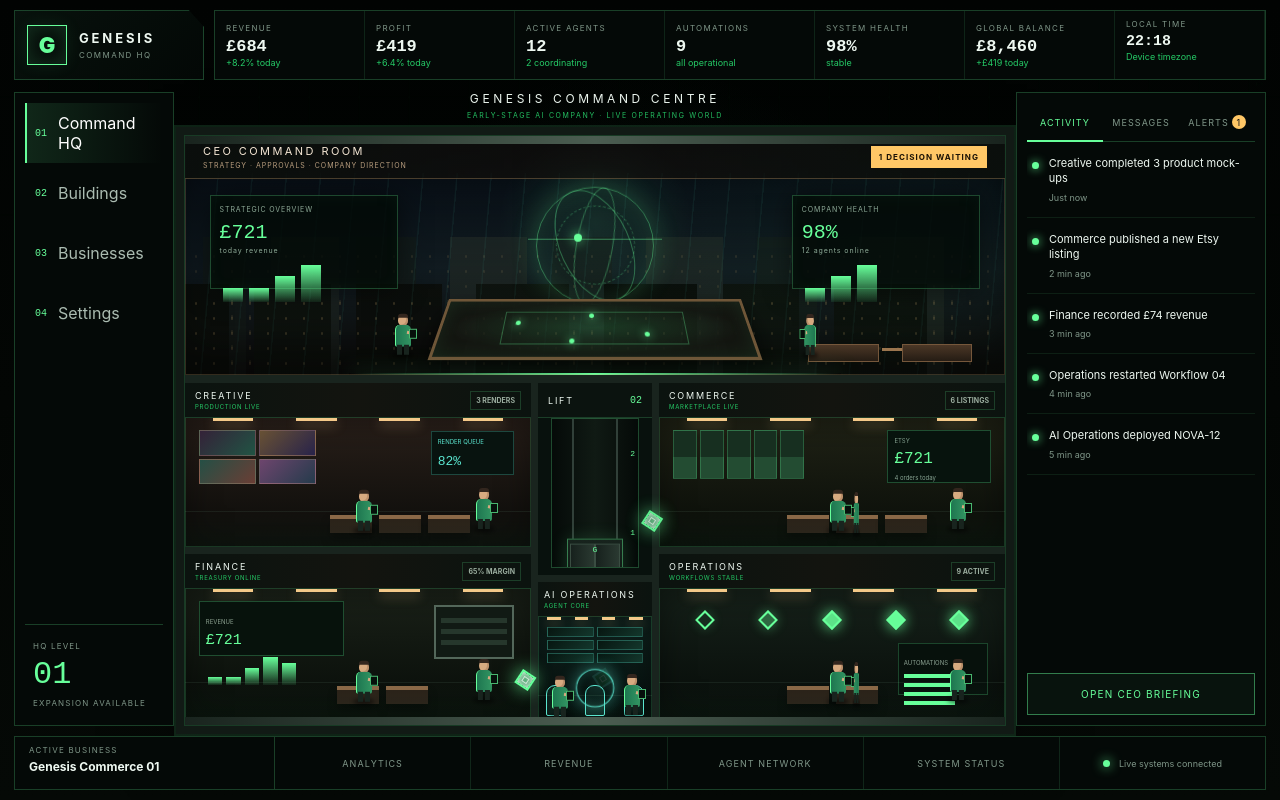
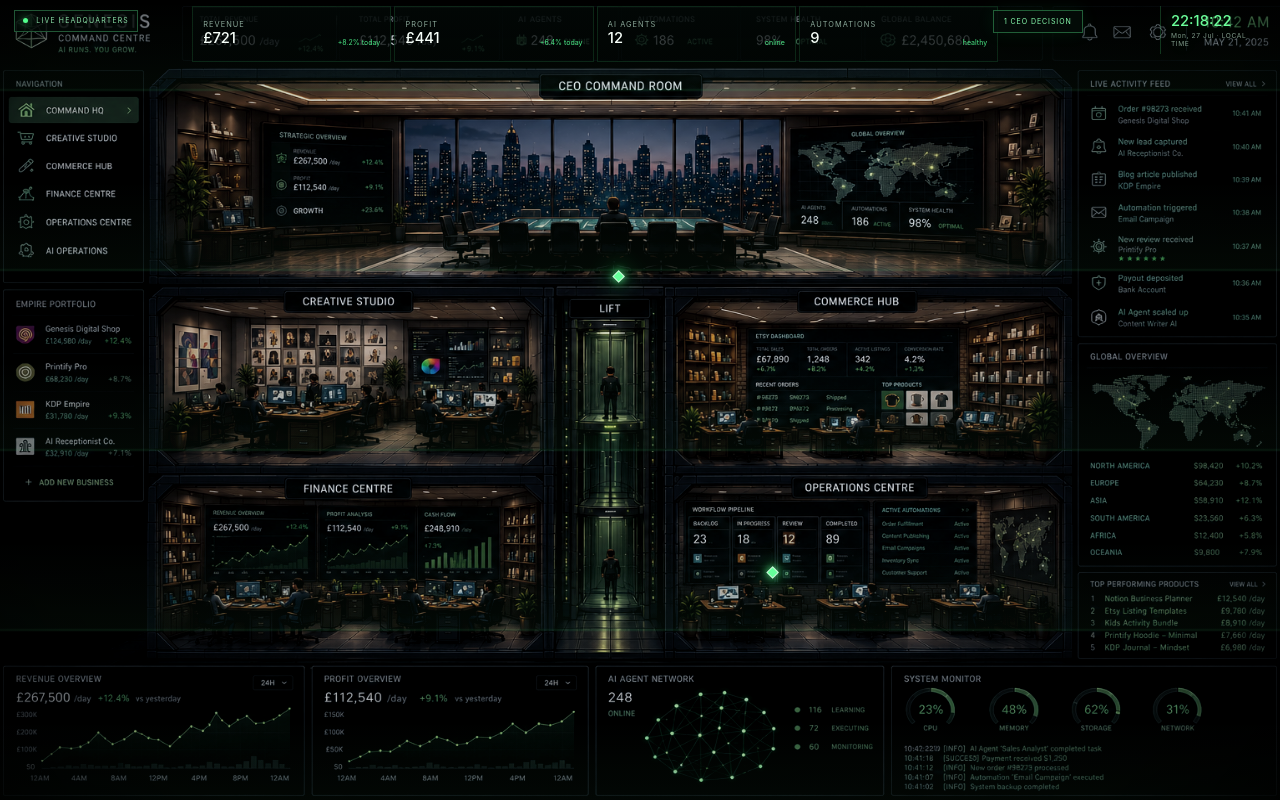
Before and after one commit to mehmetsezek/genesis, a Next.js app: page / in a window 1280 px wide. Built offline with nearby package versions, Linux system fonts and the light colour scheme.

Commit message:
Genesis V2.1 Cinematic Rebuild

```diff
--- a/components/command-hq/CommandHQ.tsx
+++ b/components/command-hq/CommandHQ.tsx
@@ -3,119 +3,101 @@
 import { useEffect, useMemo, useState } from "react";
 import type { Department, DepartmentId } from "@/data/genesis";
 import { activities as initialActivities, departments as initialDepartments } from "@/data/genesis";
-import { TopMetrics } from "@/components/hud/TopMetrics";
-import { LeftNavigation } from "@/components/hud/LeftNavigation";
-import { ActivityPanel } from "@/components/hud/ActivityPanel";
-import { BottomNavigation } from "@/components/hud/BottomNavigation";
-import { HeadquartersBuilding } from "./HeadquartersBuilding";
 import { DepartmentDetail } from "./DepartmentDetail";
 import { CEOBriefing } from "./CEOBriefing";
 
 type ApprovalState = "pending" | "publishing" | "approved";
+const STORAGE_KEY = "genesis-v2-visual-state";
 
-const STORAGE_KEY = "genesis-v1-2-state";
+const hotspots: Array<{ id: DepartmentId; label: string; className: string }> = [
+  { id: "ceo", label: "Open CEO Command Room", className: "hotspot-ceo" },
+  { id: "creative", label: "Open Creative Studio", className: "hotspot-creative" },
+  { id: "commerce", label: "Open Commerce Hub", className: "hotspot-commerce" },
+  { id: "finance", label: "Open Finance Centre", className: "hotspot-finance" },
+  { id: "operations", label: "Open Operations Centre", className: "hotspot-operations" },
+  { id: "ai-operations", label: "Open AI Operations", className: "hotspot-ai" },
+];
 
 export function CommandHQ() {
   const [selected, setSelected] = useState<DepartmentId | undefined>();
   const [briefingOpen, setBriefingOpen] = useState(false);
   const [approvalState, setApprovalState] = useState<ApprovalState>("pending");
-  const [revenue, setRevenue] = useState(684);
-  const [profit, setProfit] = useState(419);
+  const [revenue, setRevenue] = useState(721);
+  const [profit, setProfit] = useState(441);
   const [activityItems, setActivityItems] = useState(initialActivities);
-  const [hydrated, setHydrated] = useState(false);
+  const [time, setTime] = useState(new Date());
 
   useEffect(() => {
+    const id = window.setInterval(() => setTime(new Date()), 1000);
     try {
       const saved = window.localStorage.getItem(STORAGE_KEY);
       if (saved) {
-        const parsed = JSON.parse(saved) as {
-          approvalState?: ApprovalState;
-          revenue?: number;
-          profit?: number;
-          activityItems?: string[];
-        };
+        const parsed = JSON.parse(saved) as Partial<{ approvalState: ApprovalState; revenue: number; profit: number; activityItems: string[] }>;
         if (parsed.approvalState) setApprovalState(parsed.approvalState);
         if (typeof parsed.revenue === "number") setRevenue(parsed.revenue);
         if (typeof parsed.profit === "number") setProfit(parsed.profit);
         if (Array.isArray(parsed.activityItems)) setActivityItems(parsed.activityItems);
       }
-    } catch {
-      // Ignore invalid local state and continue with safe defaults.
-    } finally {
-      setHydrated(true);
-    }
+    } catch {}
+    return () => window.clearInterval(id);
   }, []);
 
   useEffect(() => {
-    if (!hydrated) return;
-    window.localStorage.setItem(
-      STORAGE_KEY,
-      JSON.stringify({ approvalState, revenue, profit, activityItems }),
-    );
-  }, [approvalState, revenue, profit, activityItems, hydrated]);
+    window.localStorage.setItem(STORAGE_KEY, JSON.stringify({ approvalState, revenue, profit, activityItems }));
+  }, [approvalState, revenue, profit, activityItems]);
 
-  const departments = useMemo<Department[]>(
-    () =>
-      initialDepartments.map((department) => {
-        if (department.id !== "commerce") return department;
-        if (approvalState === "pending") return department;
-        if (approvalState === "publishing") {
-          return {
-            ...department,
-            status: "processing",
-            activity: "Publishing Commerce Listing 014",
-          };
-        }
-        return {
-          ...department,
-          status: "healthy",
-          tasks: Math.max(0, department.tasks - 1),
-          activity: "Commerce Listing 014 is live",
-        };
-      }),
-    [approvalState],
-  );
+  const departments = useMemo<Department[]>(() => initialDepartments.map((department) => {
+    if (department.id !== "commerce") return department;
+    if (approvalState === "publishing") return { ...department, status: "processing", activity: "Publishing Commerce Listing 014" };
+    if (approvalState === "approved") return { ...department, status: "healthy", tasks: Math.max(0, department.tasks - 1), activity: "Commerce Listing 014 is live" };
+    return department;
+  }), [approvalState]);
 
-  const selectedDepartment = useMemo(
-    () => departments.find((item) => item.id === selected),
-    [departments, selected],
-  );
+  const selectedDepartment = departments.find((item) => item.id === selected);
+  const hour = time.getHours();
+  const phase = hour < 6 ? "night" : hour < 9 ? "dawn" : hour < 17 ? "day" : hour < 20 ? "dusk" : "night";
+  const localTime = new Intl.DateTimeFormat("en-GB", { hour: "2-digit", minute: "2-digit", second: "2-digit" }).format(time);
+  const localDate = new Intl.DateTimeFormat("en-GB", { weekday: "short", day: "2-digit", month: "short" }).format(time);
 
   const approveListing = () => {
     if (approvalState !== "pending") return;
     setApprovalState("publishing");
-    setActivityItems((items) => ["CEO approved Commerce Listing 014", ...items.filter((item) => !item.includes("published a new Etsy listing"))]);
-
+    setActivityItems((items) => ["CEO approved Commerce Listing 014", ...items]);
     window.setTimeout(() => {
       setApprovalState("approved");
-      setRevenue(721);
-      setProfit(441);
+      setRevenue(758);
+      setProfit(463);
       setActivityItems((items) => ["Commerce Listing 014 is now live", ...items]);
-    }, 1800);
+    }, 1600);
   };
 
   return (
-    <div className="genesisApp">
-      <div className="matrixRain" aria-hidden="true" />
-      <div className="digitalFog" aria-hidden="true" />
-      <TopMetrics revenue={revenue} profit={profit} />
-      <LeftNavigation />
-      <ActivityPanel
-        approvalState={approvalState}
-        activities={activityItems}
-        onOpenBriefing={() => setBriefingOpen(true)}
-      />
-      <HeadquartersBuilding departments={departments} selected={selected} onSelect={setSelected} />
-      <BottomNavigation />
+    <main className={`visualGenesis phase-${phase}`}>
+      <div className="sceneViewport">
+        <img className="masterScene" src="/genesis-hq-master.png" alt="Genesis premium command centre" />
+        <div className="timeTint" aria-hidden="true" />
+        <div className="sceneScan" aria-hidden="true" />
+        <div className="liveBadge"><span /> LIVE HEADQUARTERS</div>
+        <button className="briefingPill" onClick={() => setBriefingOpen(true)}>
+          {approvalState === "pending" ? "1 CEO DECISION" : approvalState === "publishing" ? "PUBLISHING…" : "BRIEFING READY"}
+        </button>
+        <div className="localClock"><strong>{localTime}</strong><span>{localDate} · LOCAL TIME</span></div>
+        <div className="startupMetrics">
+          <div><span>REVENUE</span><strong>£{revenue}</strong><em>+8.2% today</em></div>
+          <div><span>PROFIT</span><strong>£{profit}</strong><em>+6.4% today</em></div>
+          <div><span>AI AGENTS</span><strong>12</strong><em>online</em></div>
+          <div><span>AUTOMATIONS</span><strong>9</strong><em>healthy</em></div>
+        </div>
+        {hotspots.map((hotspot) => (
+          <button key={hotspot.id} className={`roomHotspot ${hotspot.className}`} aria-label={hotspot.label} onClick={() => setSelected(hotspot.id)}>
+            <span>{hotspot.label.replace("Open ", "")}</span>
+          </button>
+        ))}
+        <div className="cube cubeOne" /><div className="cube cubeTwo" /><div className="cube cubeThree" />
+      </div>
+      <div className="mobileNotice">Rotate your device to landscape for the full Genesis Command Centre.</div>
       <DepartmentDetail department={selectedDepartment} onClose={() => setSelected(undefined)} />
-      <CEOBriefing
-        open={briefingOpen}
-        approvalState={approvalState}
-        revenue={revenue}
-        profit={profit}
-        onApprove={approveListing}
-        onClose={() => setBriefingOpen(false)}
-      />
-    </div>
+      <CEOBriefing open={briefingOpen} approvalState={approvalState} revenue={revenue} profit={profit} onApprove={approveListing} onClose={() => setBriefingOpen(false)} />
+    </main>
   );
 }
```
Also changed, not shown: app/globals.css, public/genesis-hq-master.png (added), 1 other file (tests, documents, lock files or other folders).
